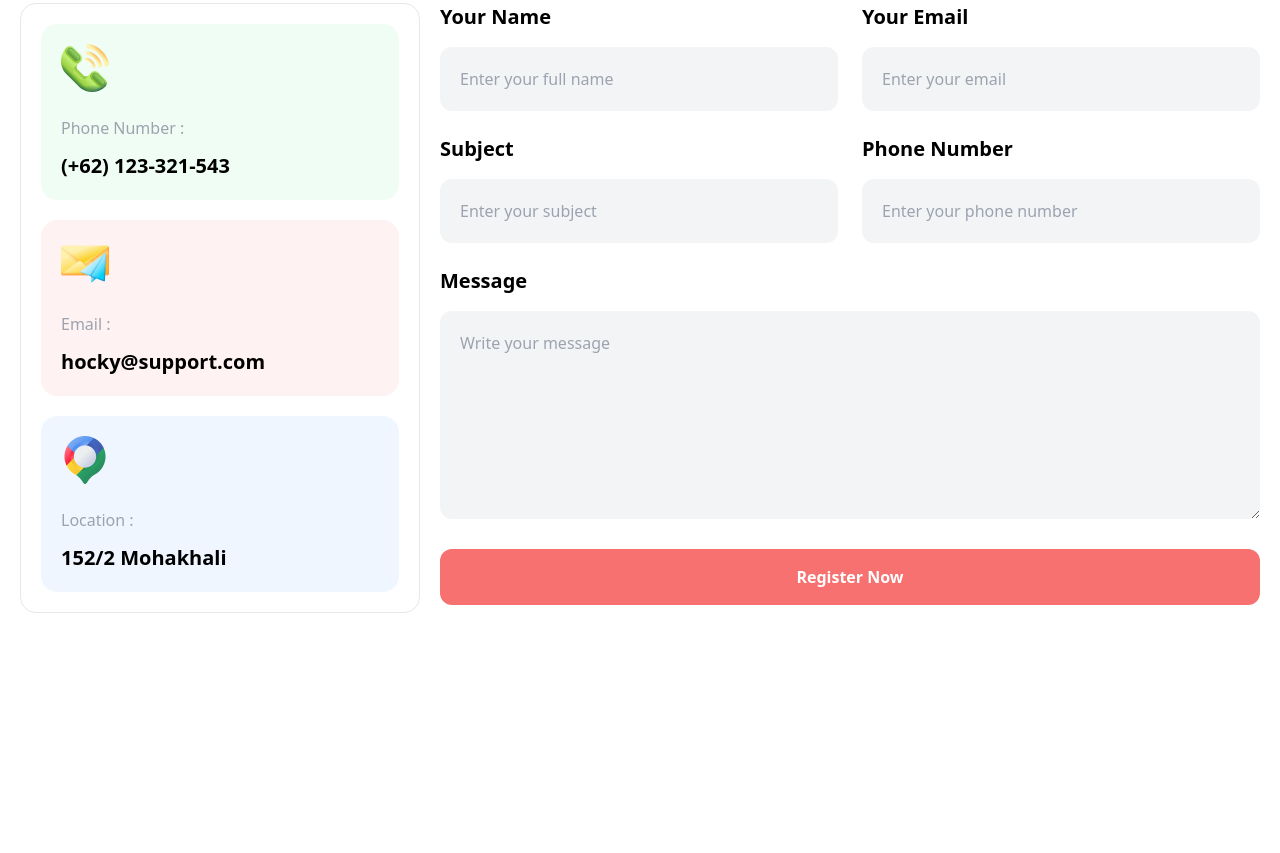
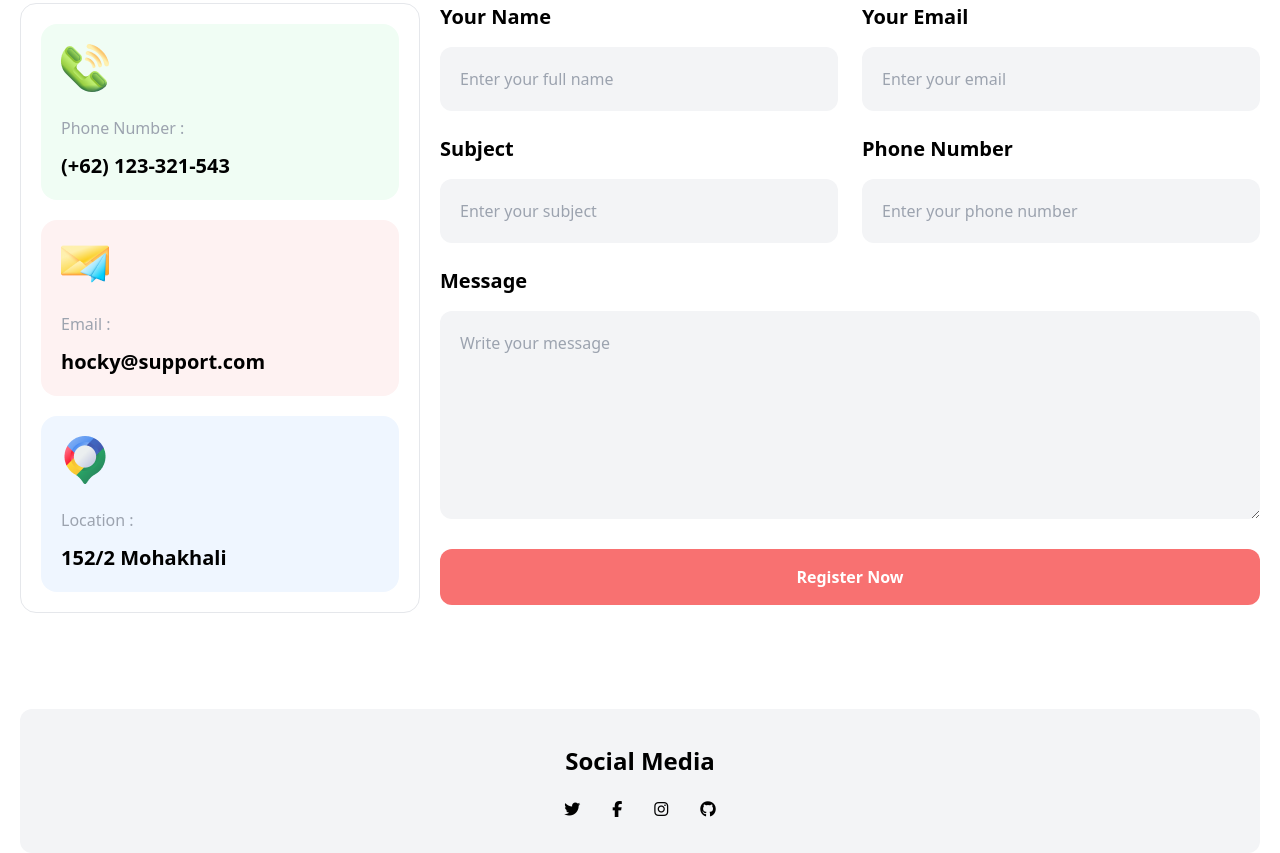
Before and after one commit to Imranhasanrimon/hockey-main, a website built with Vite: page index.html in a window 1280 px wide. Shown: the part 3673-4526 px from the top of the page. Before the commit the page ends 4286 px from the top, so only its background shows below. Built offline with nearby package versions, Linux system fonts and the light colour scheme.

Commit message:
social media section is done

```diff
--- a/index.html
+++ b/index.html
@@ -387,6 +387,18 @@
                 </div>
             </div>
         </section>
+        <!-- social media section  -->
+        <section class="mt-24 ">
+            <div class="py-9 rounded-xl bg-gray-100 flex flex-col items-center justify-center">
+                <h2 class="text-2xl font-bold mb-6">Social Media</h2>
+                <div class="flex gap-8">
+                    <i class="fa-brands fa-twitter"></i>
+                    <i class="fa-brands fa-facebook-f"></i>
+                    <i class="fa-brands fa-instagram"></i>
+                    <i class="fa-brands fa-github"></i>
+                </div>
+            </div>
+        </section>
     </main>
 
 </body>
```
